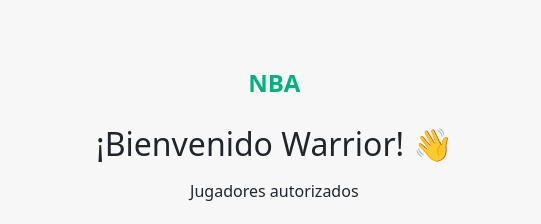
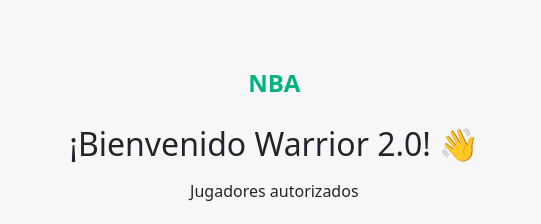
Before and after one commit to David17P/aplicacionPresentar, a plain HTML site: page index.html in a window 1280 px wide. Shown: the top 224 px of the page, 739-1280 px from the left. Drawn offline with nearby package versions, Linux system fonts and the light colour scheme.

```diff
--- a/index.html
+++ b/index.html
@@ -3,7 +3,7 @@
 <head>
     <meta charset="UTF-8">
     <meta name="viewport" content="width=device-width, initial-scale=1.0">
-    <title>Bienvenido Warriors 3.0</title>
+    <title>Bienvenido</title>
     <!-- Vincular Bootstrap -->
     <link href="https://cdn.jsdelivr.net/npm/bootstrap@5.3.0-alpha1/dist/css/bootstrap.min.css" rel="stylesheet">
     <style>
@@ -39,7 +39,7 @@
                     <div class="mb-4 text-center">
                         <span class="logo">NBA</span>
                     </div>
-                    <h2 class="text-center mb-3">¡Bienvenido Warrior! 👋</h2>
+                    <h2 class="text-center mb-3">¡Bienvenido Warrior 2.0! 👋</h2>
                     <p class="text-center mb-4">Jugadores autorizados</p>
 
                     <!-- Formulario de inicio de sesión -->
```
Also changed, not shown: 1 other file.
